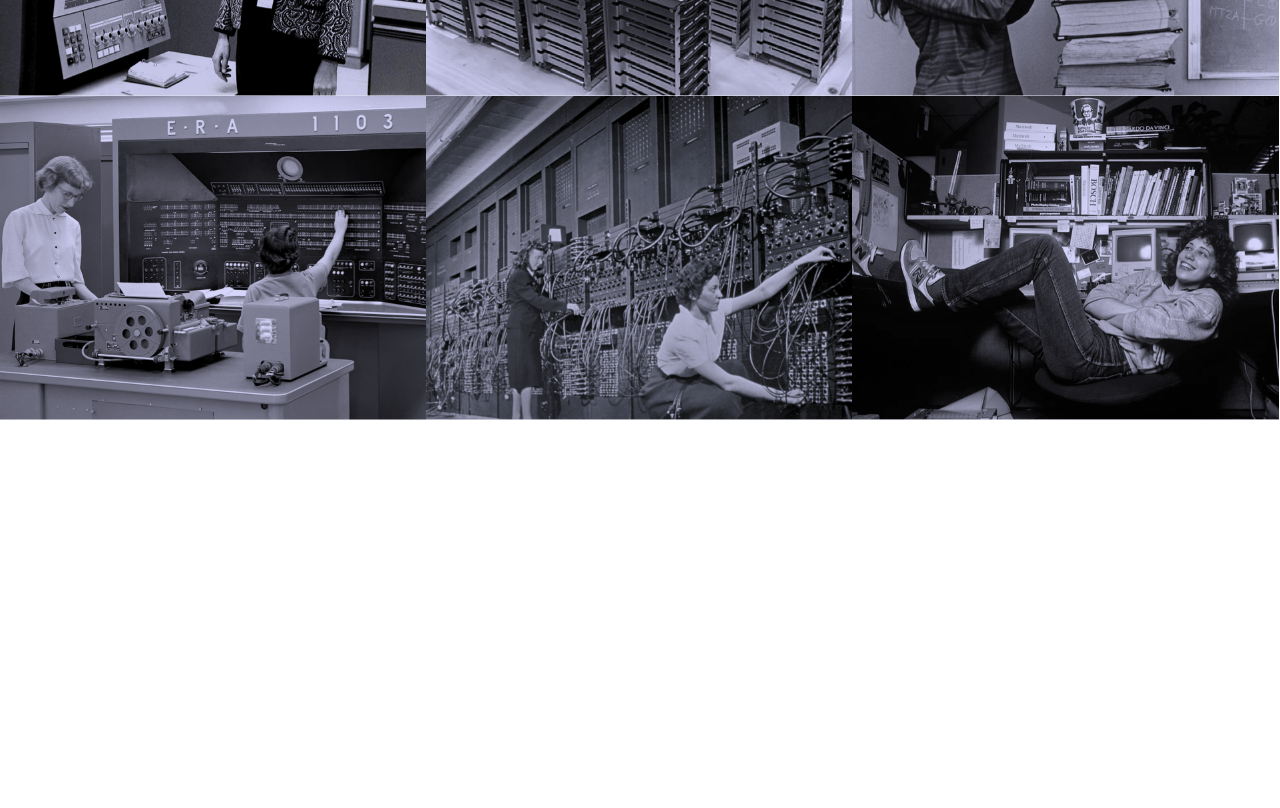
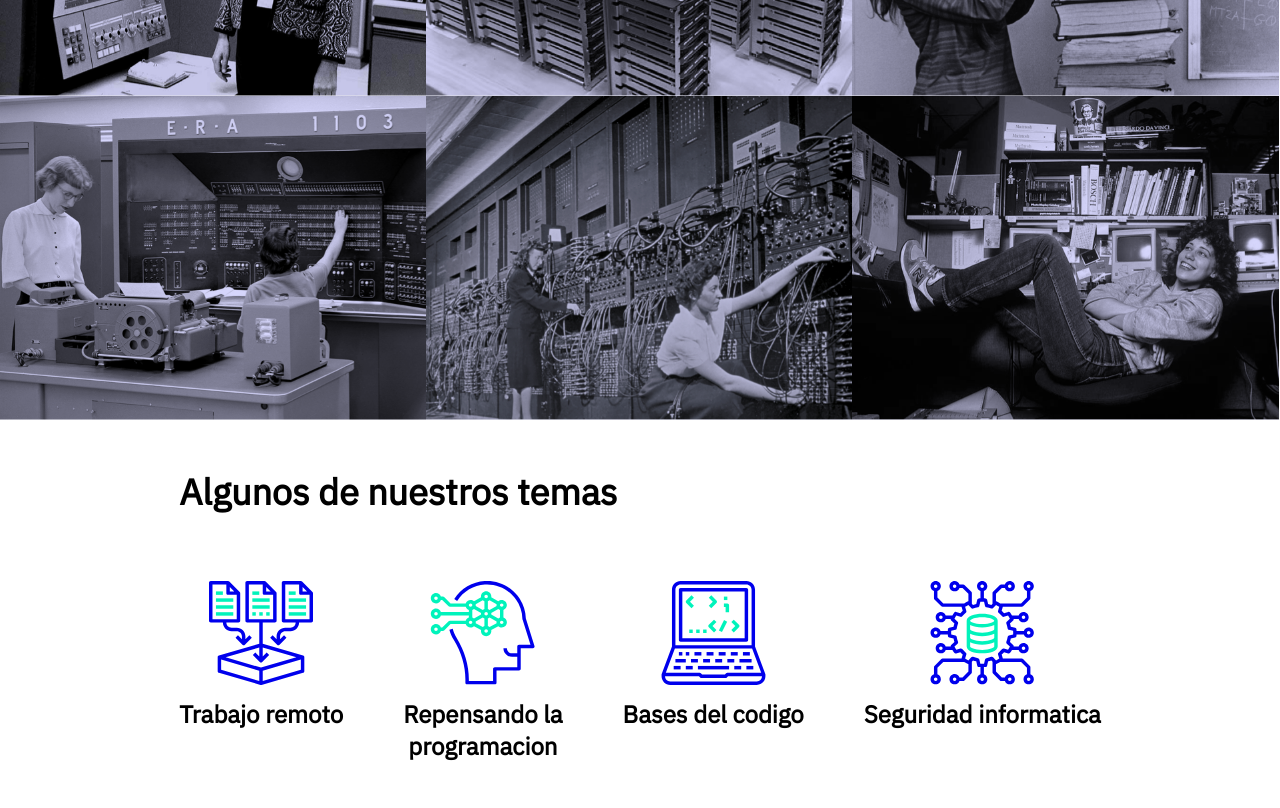
Before and after one commit to AndresHernandezOrtega/proyecto_podcast_channel, a plain HTML site: page index.html in a window 1280 px wide. Shown: the part 2449-3257 px from the top of the page. Before the commit the page ends 2869 px from the top, so only its background shows below. Drawn offline with Linux system fonts and the light colour scheme.

Commit message:
Se terminó la section topicos

```diff
--- a/index.html
+++ b/index.html
@@ -21,7 +21,7 @@
             <ul>
                 <li><a href="#episodios">EPISODIOS</a></li>
                 <li><a href="#nosotros">NOSOTROS</a></li>
-                <li><a href="">ENTREVISTAS</a></li>
+                <li><a href="#entrevistas">ENTREVISTAS</a></li>
                 <li><a href="">TÓPICOS</a></li>
             </ul>
         </nav>
@@ -52,7 +52,7 @@
                 Our planet is a lonely speck in the great enveloping cosmic dark. In our obscurity, in all this vastness, there is no hint that help will come from elsewhere to save us from ourselves.</p>
             </div>
         </section>
-        <section class="section4">
+        <section class="section4" id="entrevistas">
             <h2>Invitadas/os estelares</h2>
             <div class="fotos-container">
                 <img src="src/landingUI_desktop_mobile_kit/assets/grace-hopper.png" alt="personaje1" class="foto-personaje">
@@ -63,6 +63,33 @@
                 <img src="src/landingUI_desktop_mobile_kit/assets/susan-kare.png" alt="personaje1" class="foto-personaje">
             </div>
         </section>
+        <section class="section5" id="topicos">
+            <h2>Algunos de nuestros temas</h2>
+            <div class="topics-container">
+                <div class="topic">
+
+                    <img src="src/landingUI_desktop_mobile_kit/assets/icon1.svg" alt="icon1">
+                    <h3>Trabajo remoto</h3>
+                </div>
+                <div class="topic">
+
+                    <img src="src/landingUI_desktop_mobile_kit/assets/icon2.svg" alt="icon2">
+                    <h3>Repensando la<br> programacion</h3>
+                </div>
+                <div class="topic">
+                    <img src="src/landingUI_desktop_mobile_kit/assets/icon3.svg" alt="icon3">
+                    <h3>Bases del codigo</h3>
+
+                </div>
+                <div class="topic">
+                    <img src="src/landingUI_desktop_mobile_kit/assets/icon4.svg" alt="icon4">
+                    <h3>Seguridad informatica</h3>
+                </div>
+            </div>
+        </section>
+        <section class="conocemas">
+
+        </section>
     </main>
 </body>
 </html>
--- a/style/_main.scss
+++ b/style/_main.scss
@@ -360,4 +360,69 @@ main{
         }
     }
 
+    .section5{
+        display: flex;
+        flex-flow: column wrap;
+        align-content: center;
+        h2{
+            width: 90%;
+            font-size: 36px;
+            margin: 48px 0 44px 0;
+            font-family: 'IBM Plex Sans', monospace;
+        }
+        .topics-container{
+            display: flex;
+            flex-flow: column wrap;
+            align-self: center;
+            .topic{
+                display: flex;
+                flex-flow: column wrap;
+
+                h3{
+                    width: 90%;
+                    font-family: 'IBM Plex Sans', monospace;
+                    font-size: 24px;
+                    text-align: center;
+                    margin: 13px 0 46px 0;
+                }
+            }
+        }
+    }
+    /* Medium devices (landscape tablets, 768px and up) Section 5 Temas   */
+    @media only screen and (min-width: 768px) {
+        .section5{
+            display: flex;
+            flex-flow: column wrap;
+
+
+            h2{
+                width: unset;
+                font-size: 36px;
+                margin: 48px 0 66px 0;
+                font-family: 'IBM Plex Sans', monospace;
+            }
+
+            .topics-container{
+                display: flex;
+                flex-flow: row wrap;
+                align-self: center;
+                justify-content: space-between;
+                width: 72%;
+                .topic{
+                    display: flex;
+                    flex-flow: column wrap;
+
+                    h3{
+
+                        width: unset;
+                        font-family: 'IBM Plex Sans', monospace;
+                        font-size: 24px;
+                        text-align: center;
+                        margin: 13px 0 46px 0;
+                    }
+                }
+            }
+        }
+    }
+
 }
```
Also changed, not shown: style/style.css, 1 other file.
